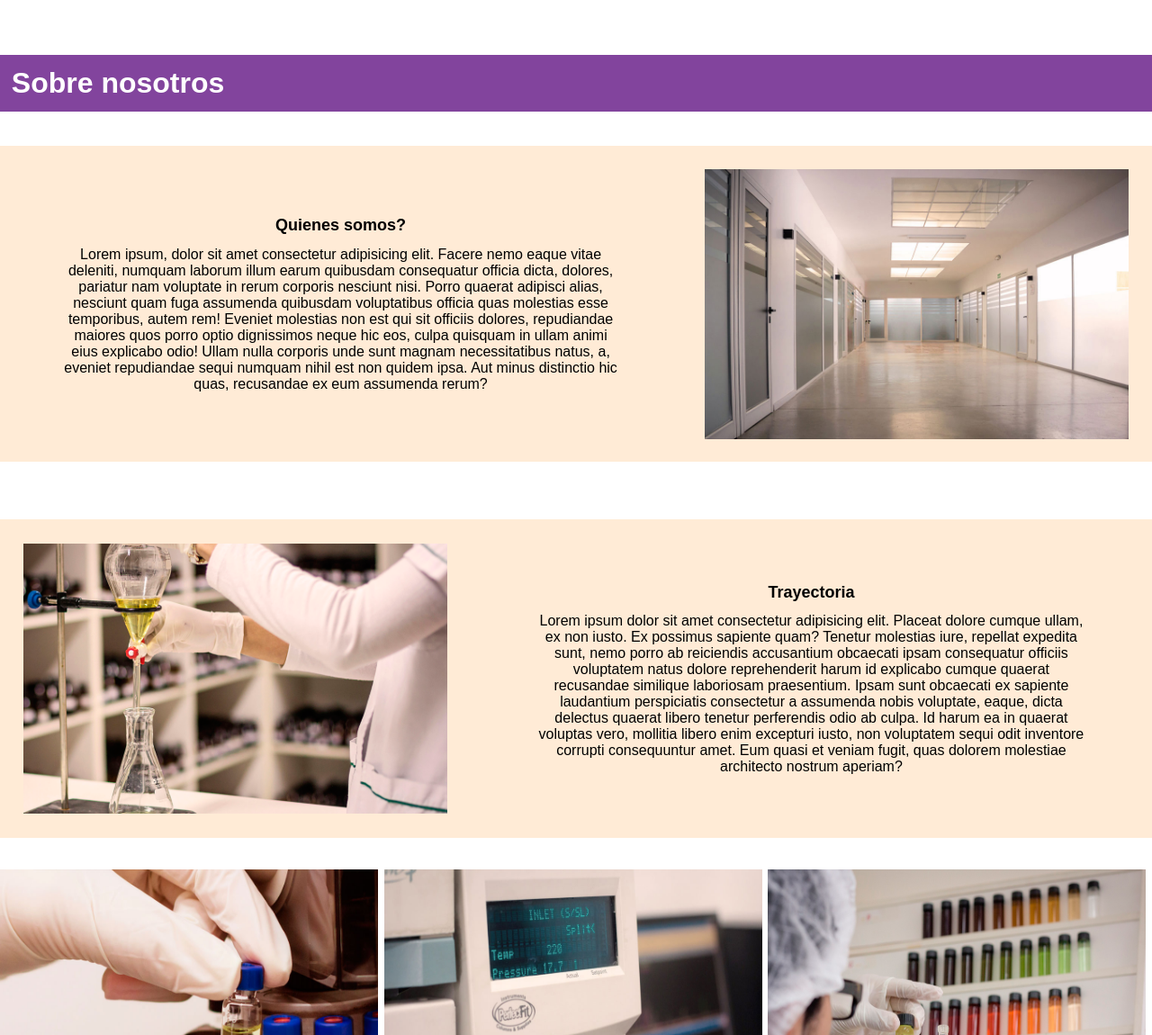
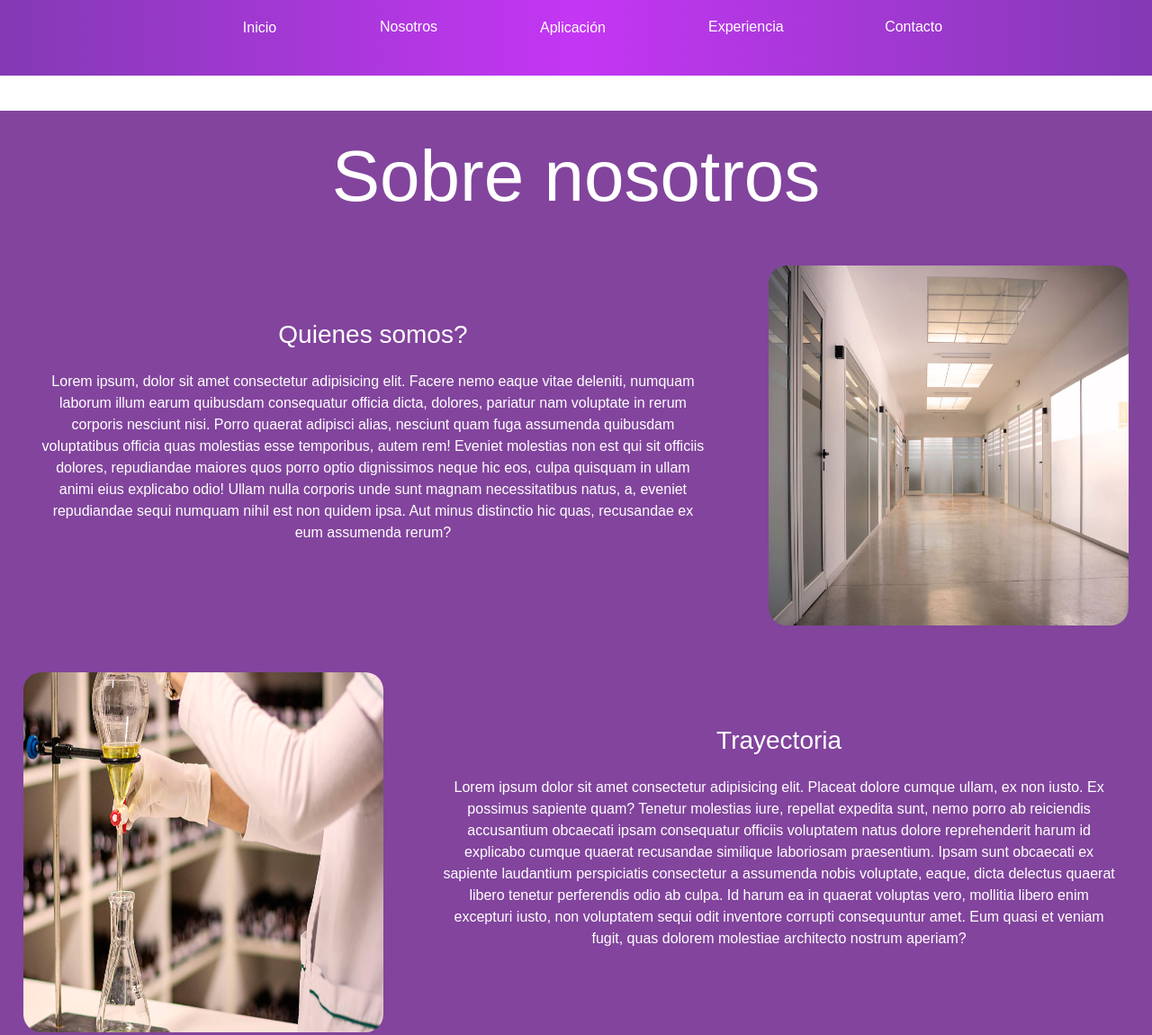
Before and after one commit to Seba469/aromaticaSebastianViberti, a plain HTML site: page index.html in a window 1280 px wide. Shown: the part 163-1313 px from the top of the page at 90% size. Drawn offline with nearby package versions, Linux system fonts and the light colour scheme.

Commit message:
Modificaciones

```diff
--- a/css/style.css
+++ b/css/style.css
@@ -4,99 +4,109 @@
 }
 /*---------------------------------------------HEADER---------------------------------------------*/
 .header{
-    background-color: #82449d;
     display: flex;
+    flex-direction: column;
     align-items: center;
-    margin-bottom: 5%;
+    background: rgb(131,58,180);
+    background: linear-gradient(90deg, rgba(131,58,180,1) 0%, rgba(196,54,244,1) 50%, rgba(131,58,180,1) 100%);
+    margin-bottom: 3%;
 }
 
 .headerImg{
-    padding: 2%;
+    height: 50%;
+    width: 25%;
+}
+
+.headerNav{
+    display: flex;
+    justify-content: center;
+    align-items: center;
+    width: 90%;
+    margin-top: 2%;
+    margin-bottom: 2%;
 }
 
 .headerNav ul{
-	list-style-type: none;
     display: flex;
-    margin-left: 20%;
+    justify-content: space-around;
+    align-items: center;
+    width: 80%;
 }
 
-.headerNav ul li {
-    align-content: space-around;
-    padding: 20%;
+.headerNav ul li{
+    list-style: none;
+    cursor: pointer;
+    transition: all 0.5s;
+}
+
+.headerNav ul li:hover{
+    transform: scale(1.5);
 }
 
 .headerNav ul li a{
-    padding: 10%;
+    padding: 5%;
+    text-decoration: none;
     color: white;
     font-family: Arial;
-    text-decoration: none
 }
 /*---------------------------------------------HEADER---------------------------------------------*/
 
 /*-----------------------------------------SOBRE NOSOTROS-----------------------------------------*/
+#nosotros{
+    background-color: #82449d;
+    font-family: Arial;
+    color: white;
+    display: flex;
+    flex-direction: column;
+}
+
 #nosotros h2{
-    color: white;
-    font-family: Arial;
-    font-size:xx-large;
-    background-color: #82449d;
-    padding: 1%;
-    margin-bottom: 3%;
+    font-size: 500%;
+    text-align: center;
+    padding-top: 2%;
+    margin-bottom: 2%;
 }
 
 .nosotrosQuienesSomos{
-    background-color: #FFEBD6;
-    font-family: Arial;
     display: flex;
     align-items: center;
-}
-
-.quienesSomosTxt{
-    flex-direction: column;
-    margin: 5%;
     text-align: center;
 }
 
-.quienesSomosTxt h3{
-    padding: 1%;
-    font-size: large;
-}
-.quienesSomosTxt p{
-    padding: 1%;
-    font-size: medium;
+.nosotrosQuienesSomos img{
+    height: 400px;
+    width: 400px;
+    margin: 2%;
+    border-radius: 5%;
 }
 
-.trayectoriaTxt{
-    flex-direction: column;
-    margin: 5%;
-    text-align: center;
+
+.quienesSomosTxt{
+    padding: 2%;
 }
 
-.trayectoriaTxt h3{
-    padding: 1%;
-    font-size: large;
-}
-.trayectoriaTxt p{
-    padding: 1%;
-    font-size: medium;
-}
-
-.nosotrosQuienesSomos img{
-    height: 300px;
-    width: 500px;
+.quienesSomosTxt p{
     padding: 2%;
 }
 
 .nosotrosTrayectoria{
-    margin-top: 5%;
-    background-color: #FFEBD6;
-    font-family: Arial;
     display: flex;
     align-items: center;
+    text-align: center;
+    margin-bottom: 2%;
 }
 
 .nosotrosTrayectoria img{
-    height: 300px;
-    width: 500px;
+    height: 400px;
+    width: 400px;
+    margin: 2%;
+    border-radius: 5%;
+}
+
+.trayectoriaTxt{
+    padding: 2%;
+}
+.trayectoriaTxt p{
     padding: 2%;
 }
 /*-----------------------------------------SOBRE NOSOTROS-----------------------------------------*/
--- a/index.html
+++ b/index.html
@@ -8,6 +8,7 @@
     <link rel="preconnect" href="https://fonts.gstatic.com" crossorigin>                                        <!--Vinculado con google fonts-->
     <link href="https://fonts.googleapis.com/css2?family=Fira+Sans&family=Roboto&display=swap" rel="stylesheet"><!--                          -->
     <script src="https://kit.fontawesome.com/7b0e1cd8e1.js" crossorigin="anonymous"></script>
+    <link href="https://cdn.jsdelivr.net/npm/bootstrap@5.2.1/dist/css/bootstrap.min.css" rel="stylesheet" integrity="sha384-iYQeCzEYFbKjA/T2uDLTpkwGzCiq6soy8tYaI1GyVh/UjpbCx/TYkiZhlZB6+fzT" crossorigin="anonymous"> <!--Vinculado a BS  -->
     <link rel="stylesheet" href="./css/style.css"><!--Vinculado a CSS  -->
     <link rel="shortcut icon" href="./imagenes/logoChico.png">
     <title>Aromatica</title>
@@ -113,5 +114,7 @@
             </ul>
         </div>
     </footer>
+
+    <script src="https://cdn.jsdelivr.net/npm/bootstrap@5.2.1/dist/js/bootstrap.bundle.min.js" integrity="sha384-u1OknCvxWvY5kfmNBILK2hRnQC3Pr17a+RTT6rIHI7NnikvbZlHgTPOOmMi466C8" crossorigin="anonymous"></script> <!--Vinculado a BS  -->
 </body>
 </html>
```
